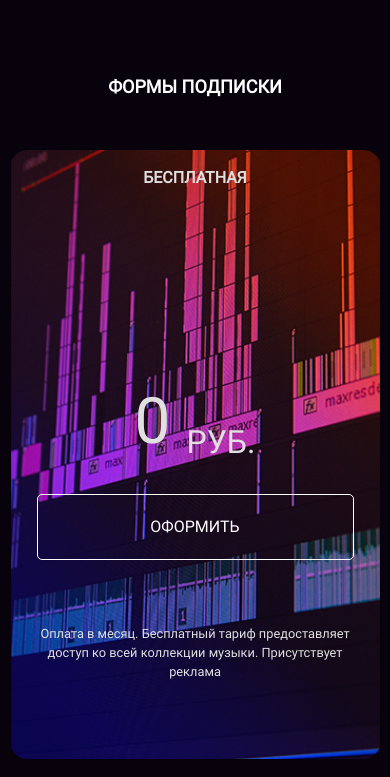
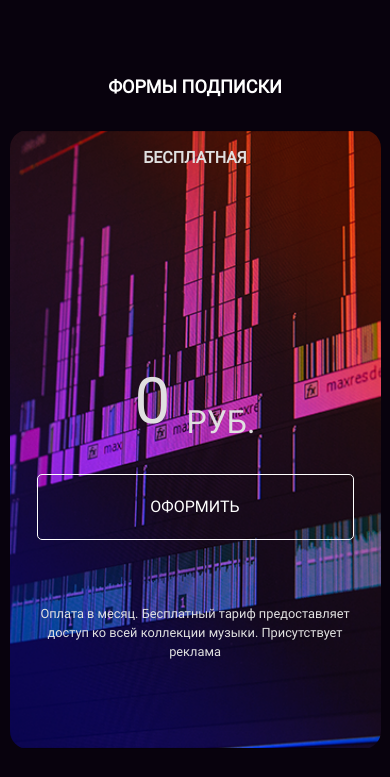
Before and after one commit to niilak/layout-designer-project-lvl2, a website: page src/index.html in a window 390 px wide. Shown: the part 880-1657 px from the top of the page. Drawn offline with Linux system fonts and the light colour scheme; files whose address does not match are found by name.

Commit message:
test pricing sect mobile

```diff
--- a/src/scss/app.scss
+++ b/src/scss/app.scss
@@ -523,7 +523,8 @@ h2 {
 
         .pricing-item {
           justify-content: center;
-          height: 609px;
+          // height: 609px;
+          margin-top: 30px;
 
           h3 {
             @include pricing-mob-h3;
```
Also changed, not shown: src/scss/app.css, 1 other file.
